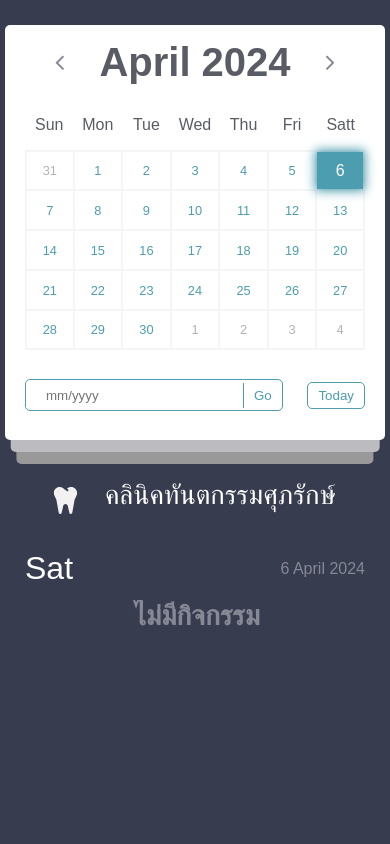
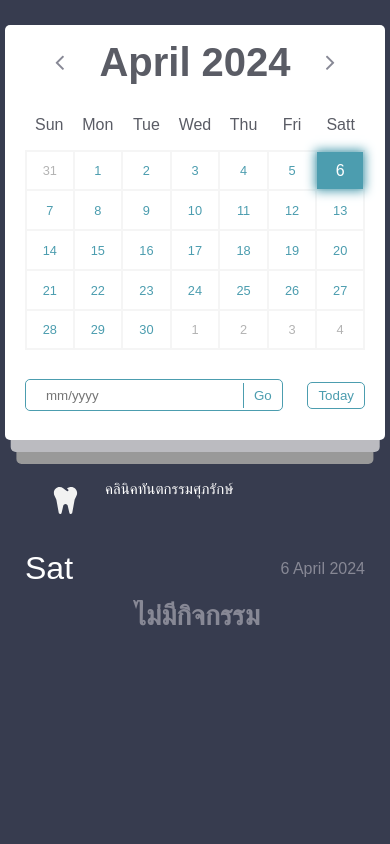
Before and after one commit to Poraparint/Calendar-Template, a plain HTML site: page index.html in a window 390 px wide. Shown: the top 844 px of the page. Drawn offline with Linux system fonts and the light colour scheme.

Commit message:
Update UI.css

```diff
--- a/CSS/UI.css
+++ b/CSS/UI.css
@@ -294,7 +294,7 @@ body {
 .right .dentist{
     width: fit-content;
     margin-left: 100px;
-    font-size: 27px;
+    font-size: 25px;
     position: absolute;
 }
 
@@ -574,7 +574,7 @@ body {
 
 /* media queries */
 
-@media screen and (max-width: 900px) {
+@media screen and (max-width: 850px) {
     body {
         align-items: flex-start;
         justify-content: flex-start;
@@ -596,6 +596,10 @@ body {
         width: 100%;
         height: 100%;
         padding: 20px 0;
+    }
+
+    .right .dentist {
+        font-size: 15px;
     }
 
     .calendar::before,
```
